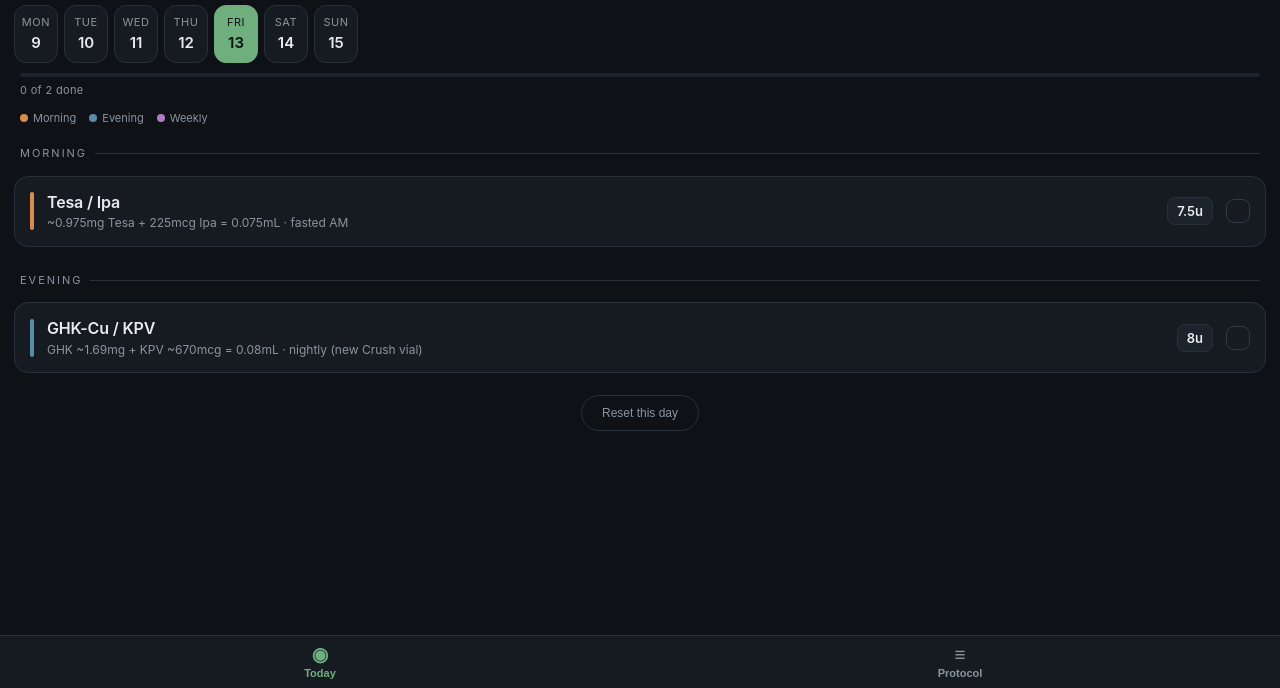
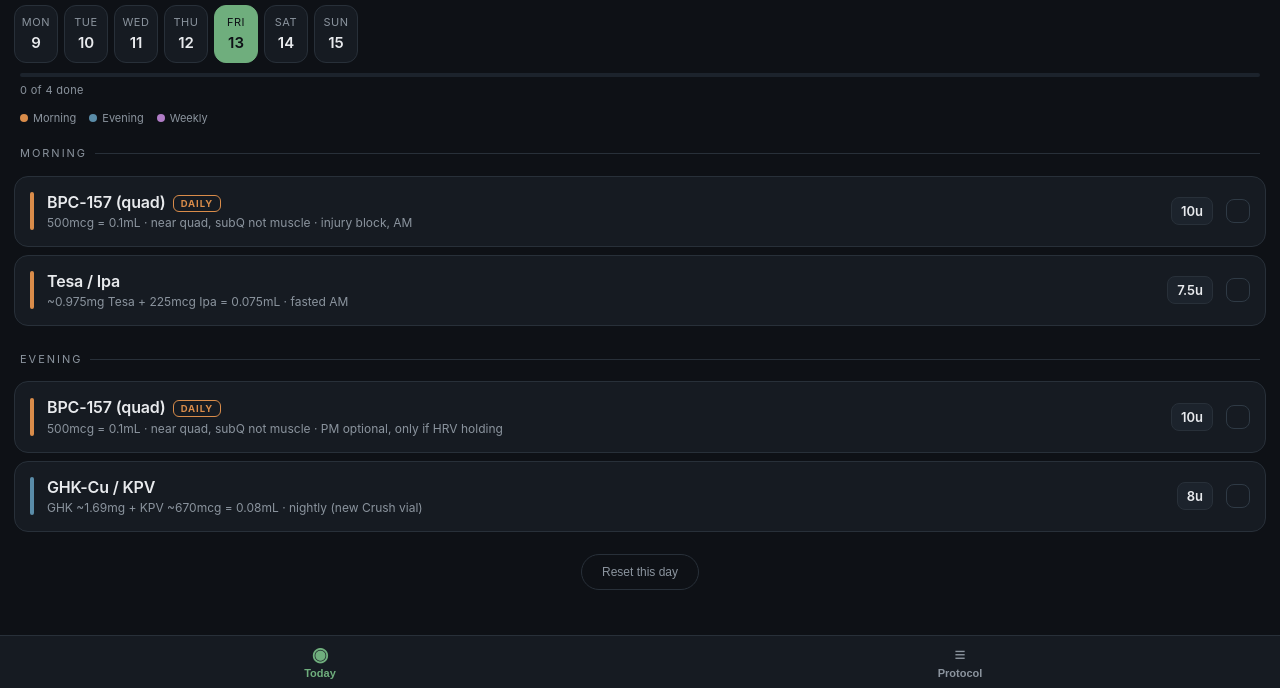
Before and after one commit to tgeglein/Peptide, a plain HTML site: page index.html in a window 1280 px wide. Shown: the part 112-800 px from the top of the page. Drawn offline with Linux system fonts and the light colour scheme.

Commit message:
Update index.html

```diff
--- a/index.html
+++ b/index.html
@@ -138,8 +138,8 @@
     </div>
     <div class="info-card">
       <div class="nm">BPC-157 (standalone) <span class="tag eod">phased</span></div>
-      <div class="recon">2mL BacWater → 5mg/mL</div>
-      <div class="det">Loading (Aug 17–Sep 20): 500mcg = 0.1mL = <b>10u</b>, AM + PM daily. Maintenance (Sep 21+): 500mcg = <b>10u</b>, EOD. 10mg vial ~10 days loading / ~20 days maintenance.</div>
+      <div class="recon">2mL BacWater → 5mg/mL (10mg vial = 20 doses)</div>
+      <div class="det"><b>Quad injury block (Nov 12–28):</b> 500mcg = 10u subQ near the quad (not into muscle), AM daily; PM dose optional, only if 7-day HRV holds (BID dipped HRV before). Step down to EOD maintenance Nov 29 until pain-free. 3 new vials in hand; mix one at a time. Loading (Aug 17–Sep 20): 500mcg = 0.1mL = <b>10u</b>, AM + PM daily. Maintenance (Sep 21+): 500mcg = <b>10u</b>, EOD. 10mg vial ~10 days loading / ~20 days maintenance.</div>
     </div>
     <div class="info-card">
       <div class="nm">TB-500 (standalone) <span class="tag eod">phased</span></div>
@@ -206,15 +206,26 @@
   // BPC-157 & TB-500 — split standalone, phased. Loading Aug 17–Sep 20, maintenance Sep 21+
   const LOAD_START = new Date(2026,7,17), LOAD_END = new Date(2026,8,21);
   function isLoading(dt){ return dt>=LOAD_START && dt<LOAD_END; }
+  // Quad strain (Nov 7) — injury block Nov 12–28: 500mcg AM daily; PM 500mcg optional only if HRV holding
+  const INJ_START=new Date(2026,10,12), INJ_END=new Date(2026,10,29);
+  function isInjury(dt){ return dt>=INJ_START && dt<INJ_END; }
   function bpcCard(dt,slot){
+    if(isInjury(dt)){
+      const first=(dt.getTime()===INJ_START.getTime());
+      const opt=(slot==="pm" && !first);
+      return {key:"bpc"+slot,name:"BPC-157 (quad)",accent:"am",units:"10u",
+        meta:"500mcg = 0.1mL · near quad, subQ not muscle · "+(opt?"PM optional, only if HRV holding":(slot==="pm"?"first dose tonight":"injury block, AM")),
+        tag:"daily"};
+    }
     const loading=isLoading(dt);
     return {key:"bpc"+slot,name:"BPC-157",accent:"am",units:"10u",
       meta: loading ? `500mcg = 0.1mL · loading, ${slot.toUpperCase()}` : "500mcg = 0.1mL · maintenance, EOD",
       tag: loading ? "daily" : "eod"};
   }
-  function isBpcPmDay(dt){ return isLoading(dt); }          // loading: AM+PM daily
+  function isBpcPmDay(dt){ return isLoading(dt) || isInjury(dt); }          // loading: AM+PM daily
   function isBpcAmDay(dt){
     if(isLoading(dt)) return true;                          // loading: AM dose daily
+    if(isInjury(dt)) return dt>INJ_START;                   // injury block: AM daily from Nov 13
     const days=Math.round((dt-LOAD_END)/86400000);          // maintenance: EOD from load-end
     return days>=0 && days%2===0;
   }
```
